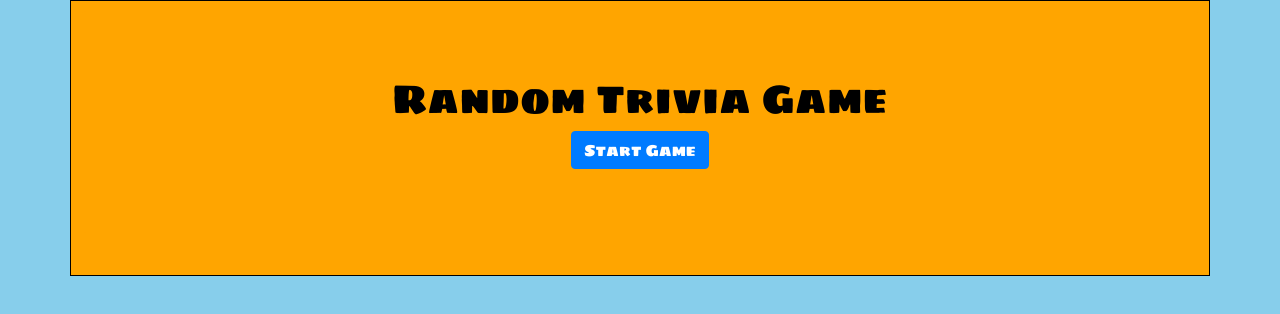
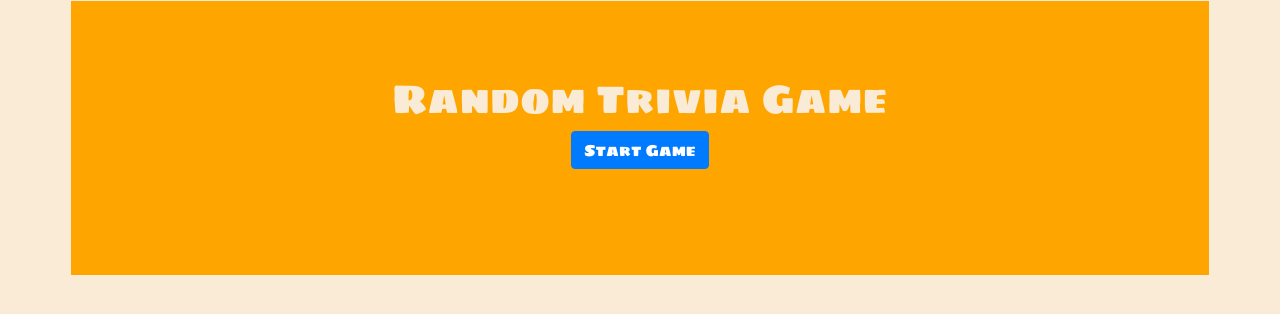
Before and after one commit to rubbishspitfire/trivia-game, a plain HTML site: page index.html in a window 1280 px wide. Drawn offline with nearby package versions, Linux system fonts and the light colour scheme.

Commit message:
trying to modified the style.css

```diff
--- a/css/style.css
+++ b/css/style.css
@@ -1,5 +1,5 @@
 .choice {
-    border: 1px solid black;
+    border: 1px solid antiquewhite;
     padding: 10px;
     border-radius: 4px;
     cursor: pointer;
@@ -9,7 +9,7 @@
 }
 
 .container {
-    border: 1px solid black;
+    border: 1px solid antiquewhite;
     font: 18px;
     font-family: 'Sigmar One', cursive;
     background-color: orange;
@@ -18,11 +18,11 @@
 }
 
 body {
-    background-color: skyblue;
+    background-color: antiquewhite;
 }
 
 .jumbotron {
     background-color: orange;
-    color: black;
+    color: antiquewhite;
     text-align: center;
 }
```
